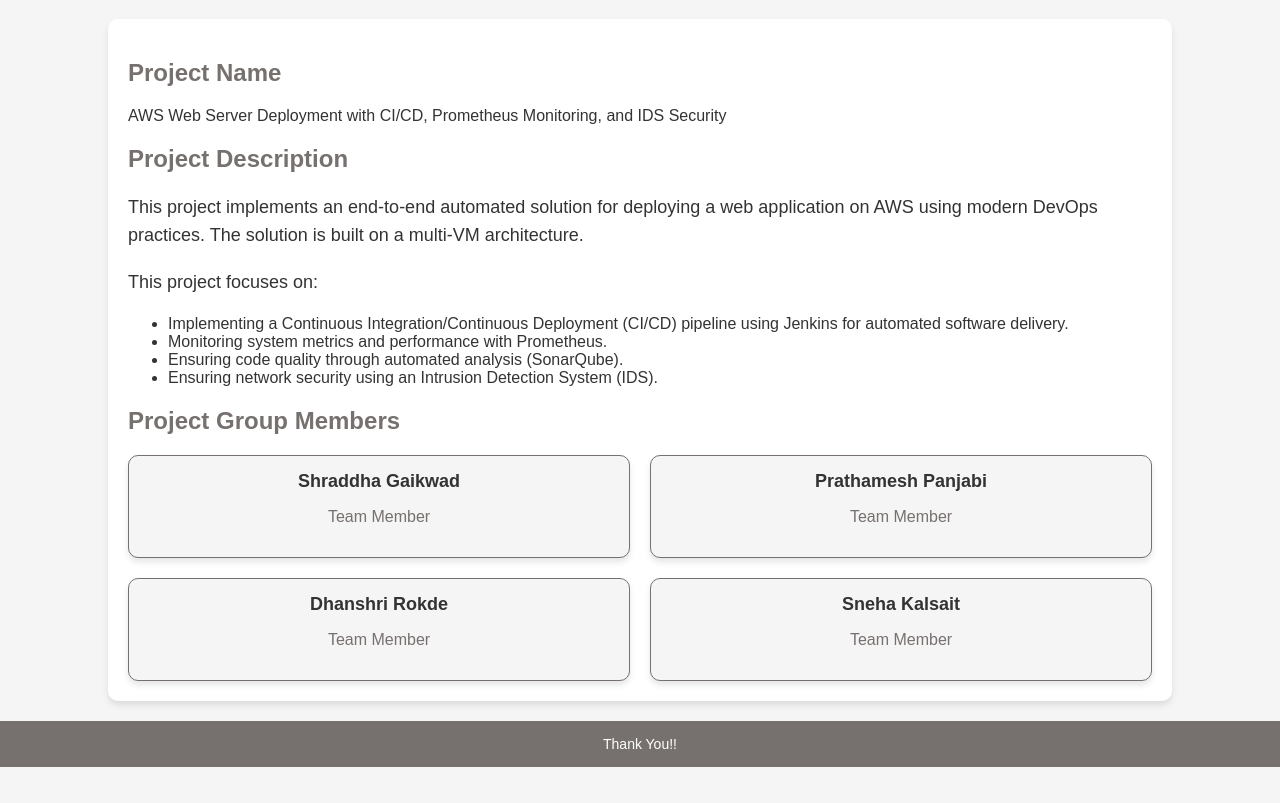
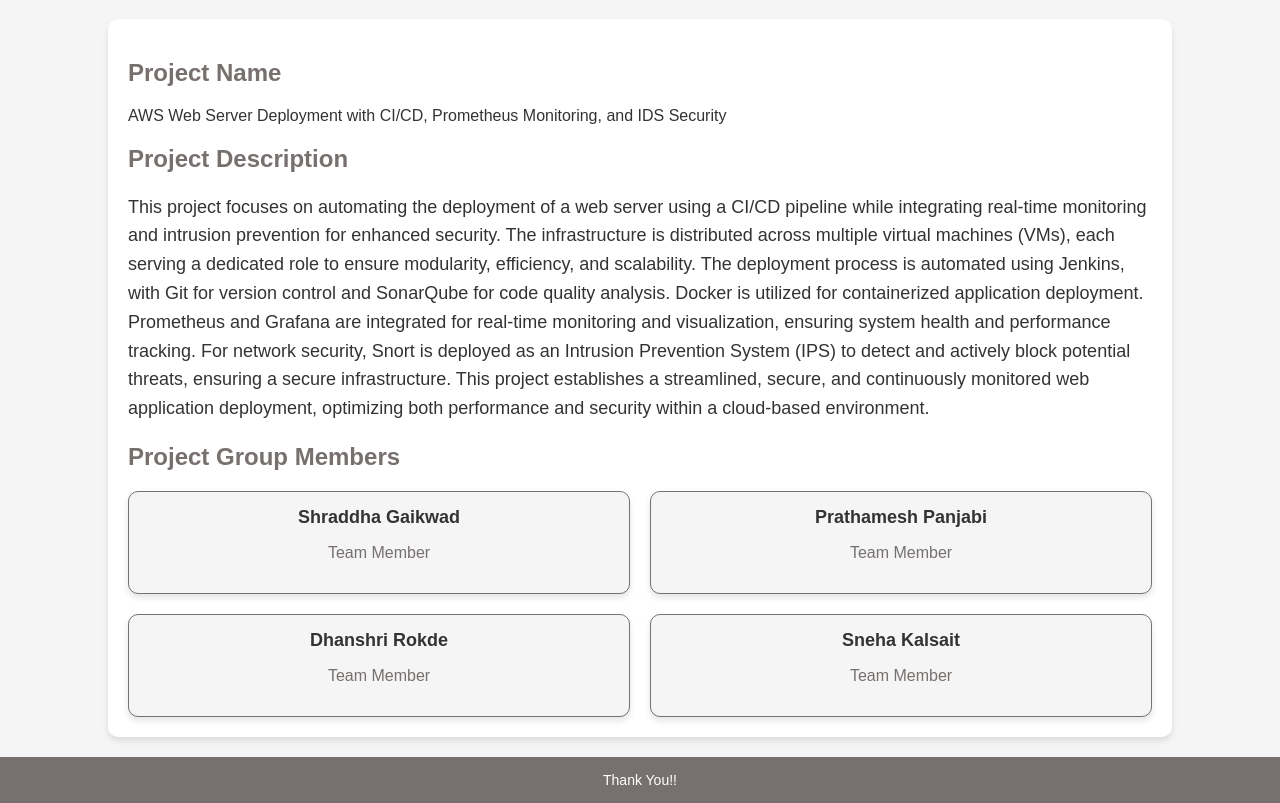
Before and after one commit to SnehaKalsait/Project-Sunbeam, a plain HTML site: page index.html in a window 1280 px wide. Shown: the part 78-881 px from the top of the page. Before the commit the page ends 845 px from the top, so only its background shows below. Drawn offline with Linux system fonts and the light colour scheme.

Commit message:
Update index.html

```diff
--- a/index.html
+++ b/index.html
@@ -4,7 +4,7 @@
     <meta charset="UTF-8">
     <meta name="viewport" content="width=device-width, initial-scale=1.0">
     <meta http-equiv="X-UA-Compatible" content="ie=edge">
-    <title>AWS Web Server Deployment with CI/CD, Prometheus Monitoring, and IDS Security</title>
+    <title>AWS Web Server Deployment with CI/CD, Prometheus Monitoring, and IPS Security using Snort</title>
     <style>
         body {
             font-family: Arial, sans-serif;
@@ -121,14 +121,13 @@
 
         <div class="project-description">
             <h2>Project Description</h2>
-            <p>This project implements an end-to-end automated solution for deploying a web application on AWS using modern DevOps practices. The solution is built on a multi-VM architecture.</p>
-            <p>This project focuses on:</p>
-            <ul>
-                <li>Implementing a Continuous Integration/Continuous Deployment (CI/CD) pipeline using Jenkins for automated software delivery.</li>
-                <li>Monitoring system metrics and performance with Prometheus.</li>
-                <li>Ensuring code quality through automated analysis (SonarQube).</li>
-                <li>Ensuring network security using an Intrusion Detection System (IDS).</li>
-            </ul>
+            <p>This project focuses on automating the deployment of a web server using a CI/CD pipeline while integrating real-time monitoring and intrusion prevention for enhanced security. The infrastructure is distributed across multiple virtual machines (VMs), each serving a dedicated role to ensure modularity, efficiency, and scalability.
+The deployment process is automated using Jenkins, with Git for version control and SonarQube for code quality analysis. Docker is utilized for containerized application deployment. Prometheus and Grafana are integrated for real-time monitoring and visualization, ensuring system health and performance tracking.
+For network security, Snort is deployed as an Intrusion Prevention System (IPS) to detect and actively block potential threats, ensuring a secure infrastructure.
+This project establishes a streamlined, secure, and continuously monitored web application deployment, optimizing both performance and security within a cloud-based environment.
+</p>
+
+
         </div>
 
         <section class="section">
```
